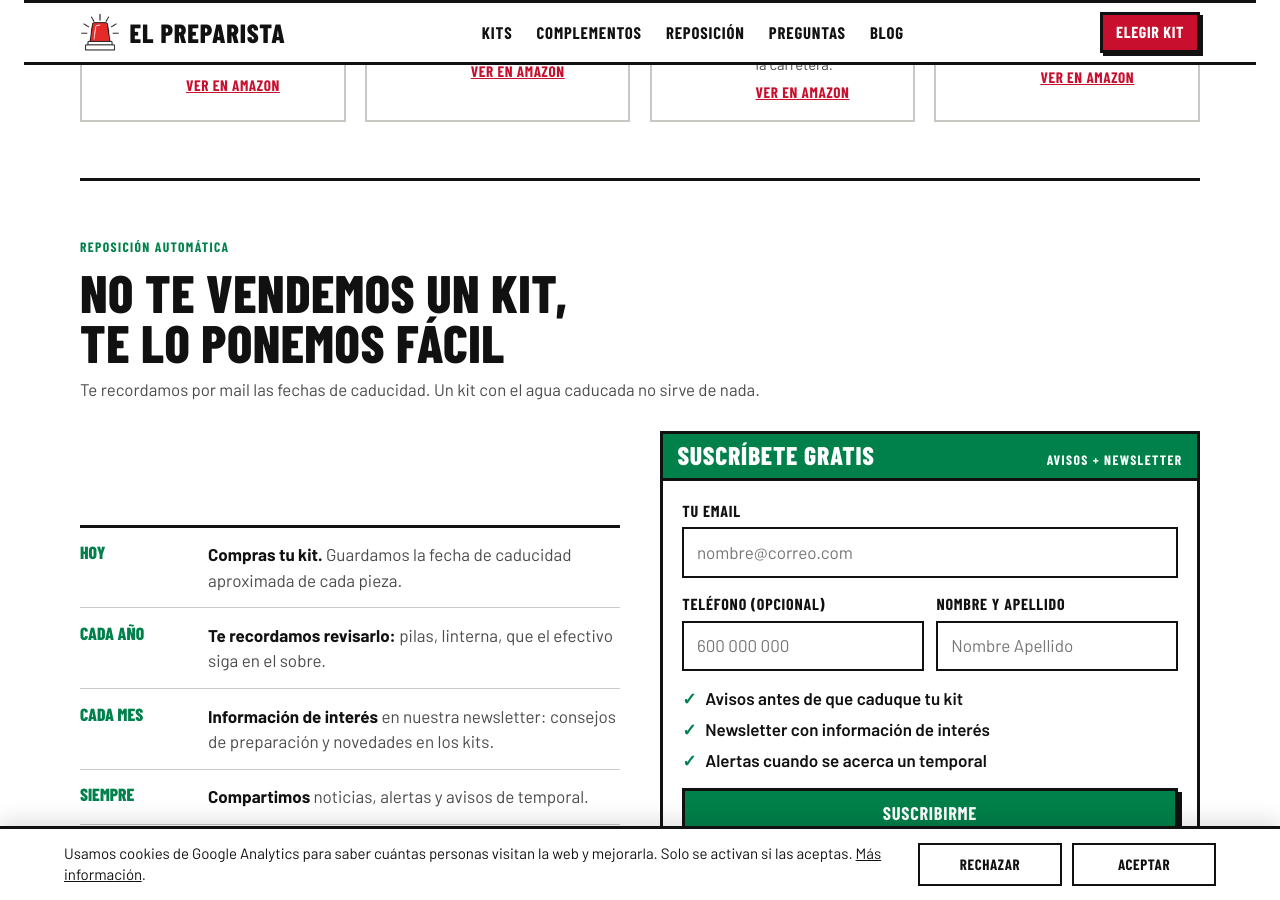
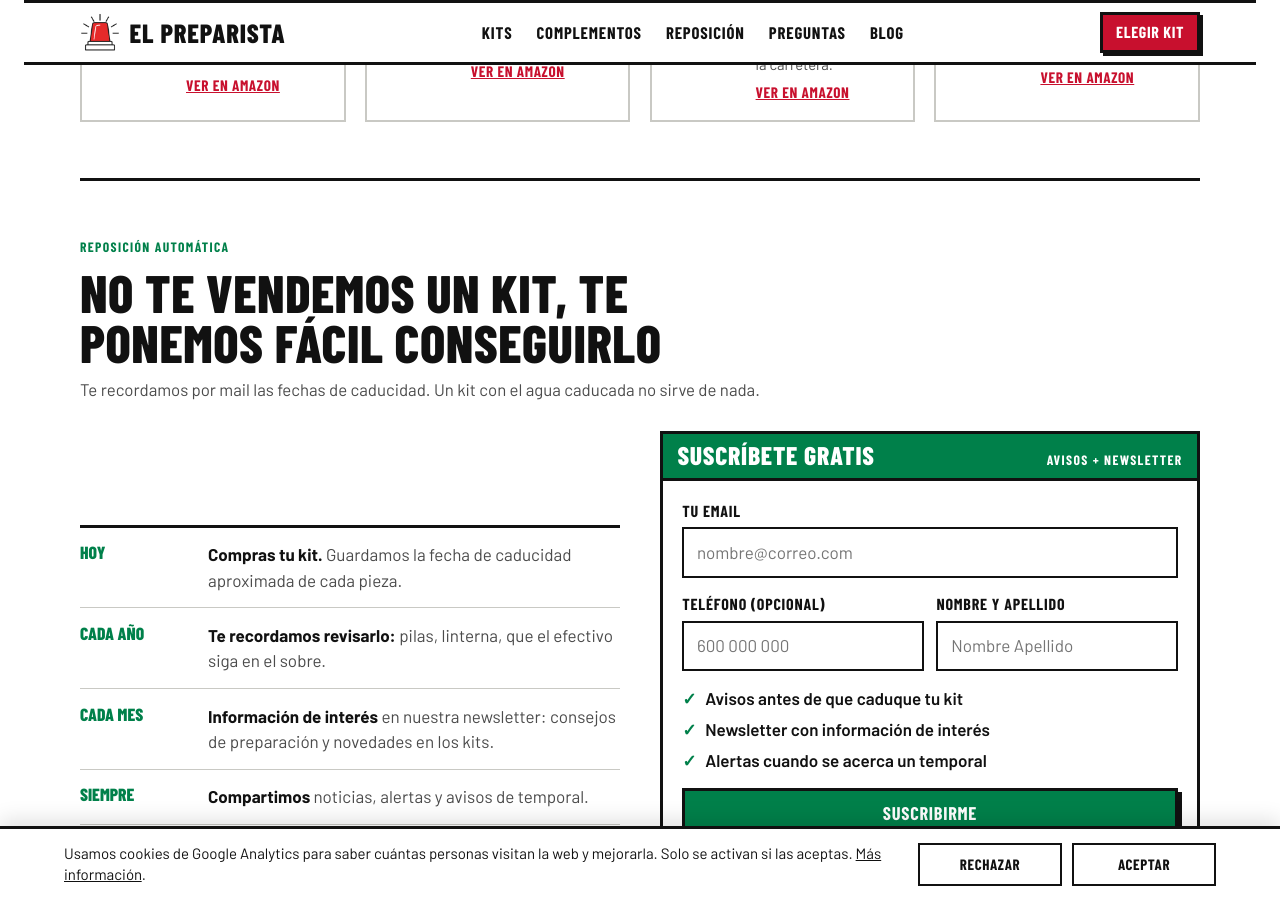
Before and after one commit to lucilayun-ux/elpreparista, a Jekyll site: the page index.html, which Jekyll copies as it is, in a window 1280 px wide and 900 px high, scrolled down 3395 px. Built offline with Jekyll 4.4.1, drawn with Linux system fonts in a browser that asks for light colours.

Commit message:
Reposición: «No te vendemos un kit, te ponemos fácil conseguirlo»
Co-Authored-By: Claude Opus 5.5 <noreply@anthropic.com>
Claude-Session: https://claude.ai/code/session_01V7PVvrC8Dt7YxBNA65S9m6

```diff
--- a/index.html
+++ b/index.html
@@ -359,7 +359,7 @@ footer .wrap { display: grid; gap: .6rem; }
   <section id="reposicion">
     <div class="sechead">
       <span class="cap" style="color:var(--green)">Reposición automática</span>
-      <h2>No te vendemos un kit, te lo ponemos fácil</h2>
+      <h2>No te vendemos un kit, te ponemos fácil conseguirlo</h2>
       <p>Te recordamos por mail las fechas de caducidad. Un kit con el agua caducada no sirve de nada.</p>
     </div>
     <div class="repo">
```
